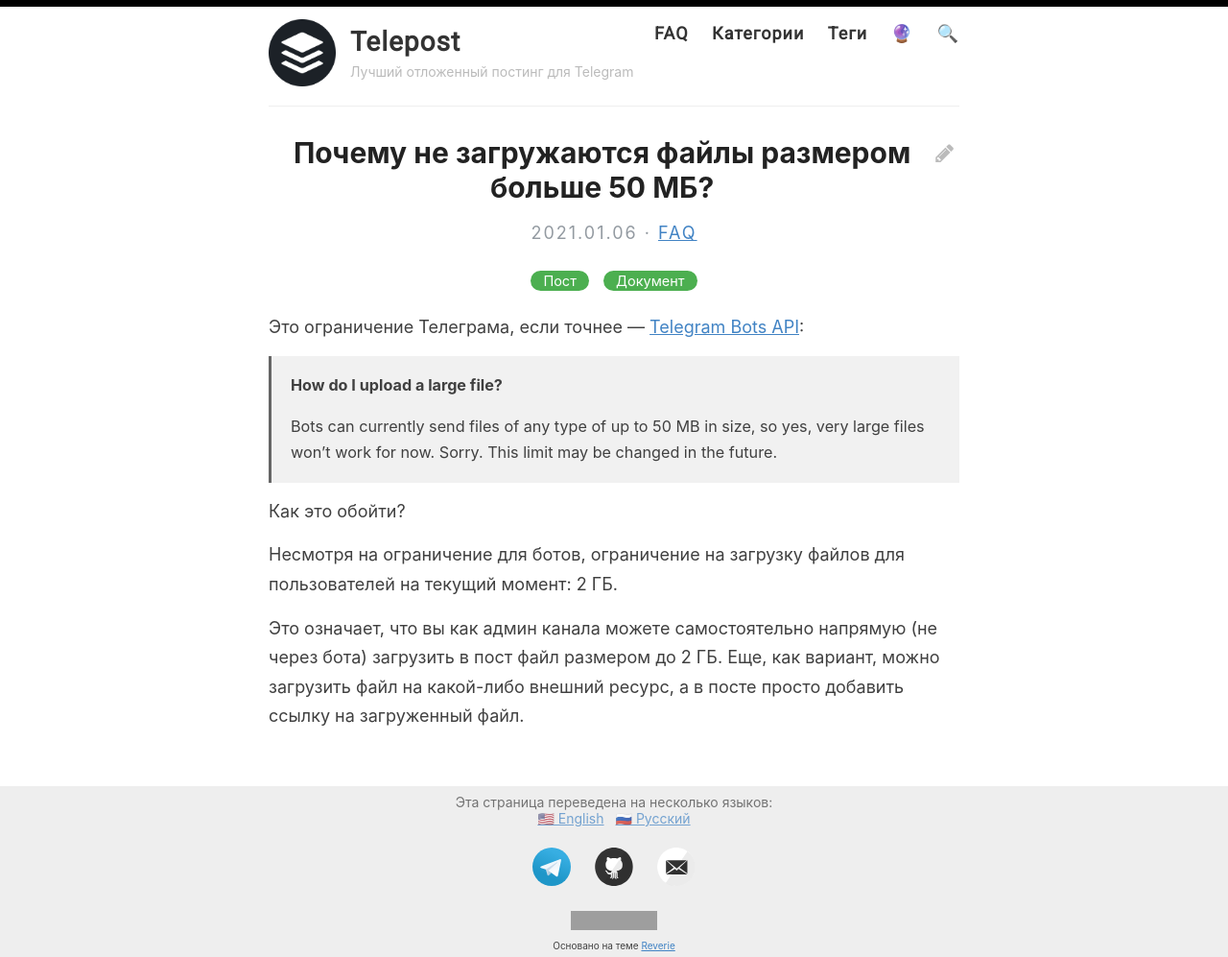
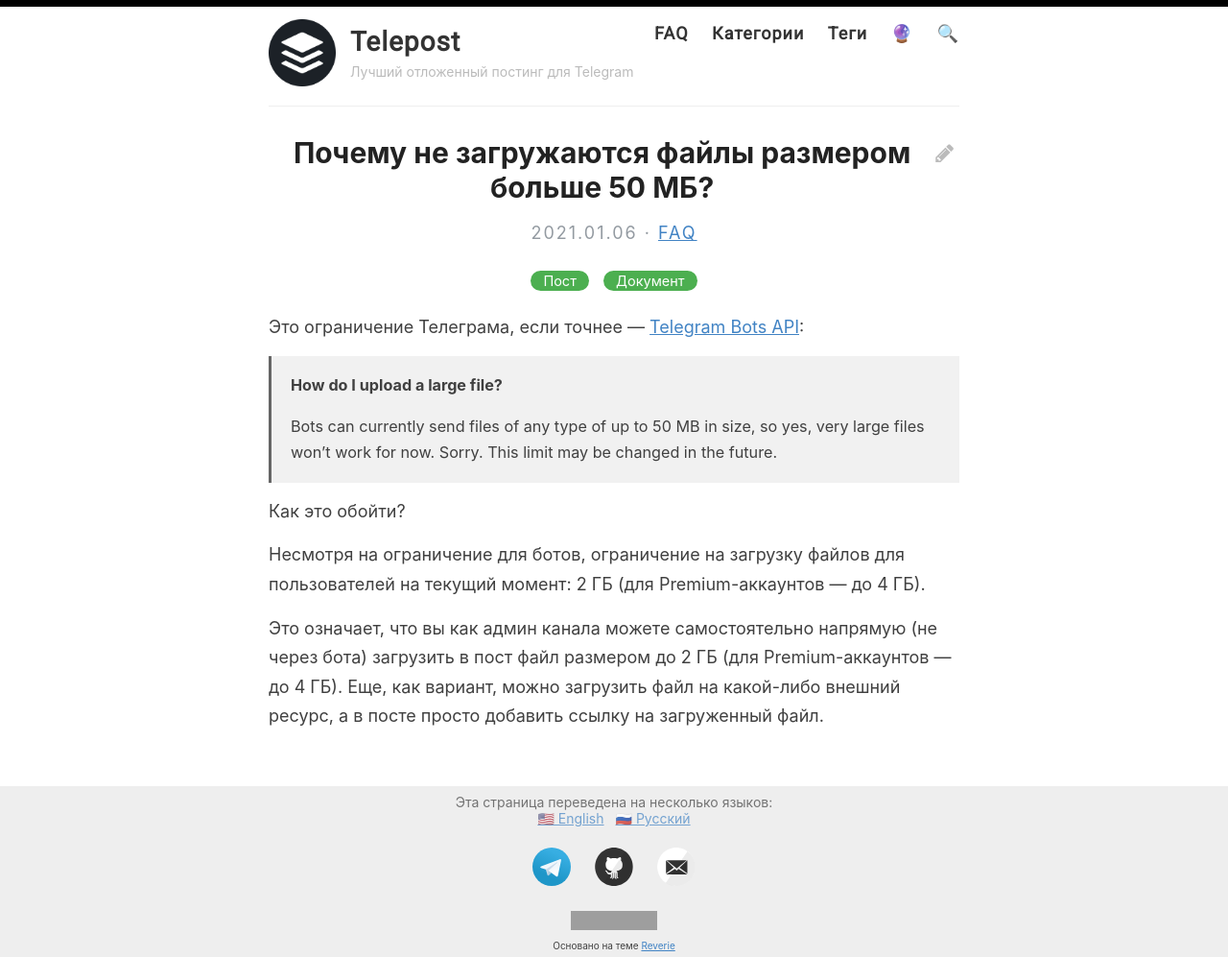
Before and after one commit to Telepost-me/telepost-me.github.io, a Jekyll site: the page built from _posts/2021-01-06-large-files.md, in a window 1280 px wide. Shown: the whole page at 96% size. Built offline with Jekyll 4.4.1, drawn with Linux system fonts in a browser that asks for light colours; grey boxes are pictures that could not be loaded.

Commit message:
Дополнение про Premium-аккаунты (до 4 ГБ)

```diff
--- a/_posts/2021-01-06-large-files.md
+++ b/_posts/2021-01-06-large-files.md
@@ -15,7 +15,7 @@
 
 Как это обойти?
 
-Несмотря на ограничение для ботов, ограничение на загрузку файлов для пользователей на текущий момент: 2 ГБ.
+Несмотря на ограничение для ботов, ограничение на загрузку файлов для пользователей на текущий момент: 2 ГБ (для Premium-аккаунтов — до 4 ГБ).
 
-Это означает, что вы как админ канала можете самостоятельно напрямую (не через бота) загрузить в пост файл размером до 2 ГБ.
+Это означает, что вы как админ канала можете самостоятельно напрямую (не через бота) загрузить в пост файл размером до 2 ГБ (для Premium-аккаунтов — до 4 ГБ).
 Еще, как вариант, можно загрузить файл на какой-либо внешний ресурс, а в посте просто добавить ссылку на загруженный файл.
```
